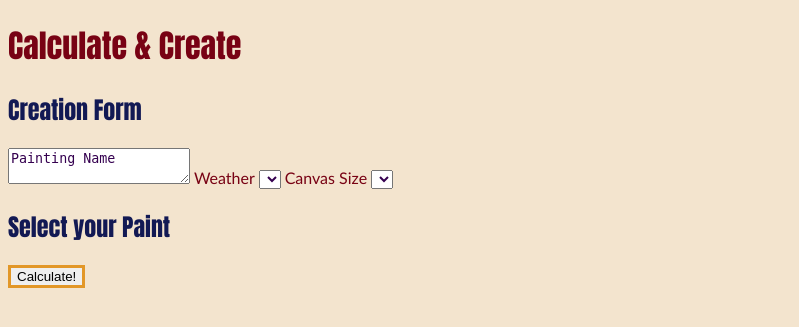
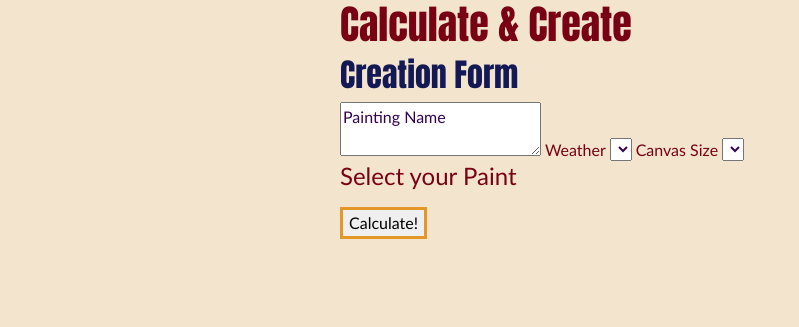
Before and after one commit to Grxcelynx/Calculate-and-Create, a Flask app: page /render_form in a window 1280 px wide. Shown: the top 327 px of the page, without its empty margins (0-799 px from the left). Run offline with Flask 2, Linux system fonts and the light colour scheme; data that the repository does not hold is empty; some libraries are stand-ins or nearby versions.

Commit message:
added style

```diff
--- a/static/style.css
+++ b/static/style.css
@@ -1,3 +1,11 @@
+div {
+    width: 600px;
+    margin-left: auto;
+    margin-right: auto;
+    margin-bottom:auto;
+    margin-top: auto;
+}
+
 body {
     background-color: #F3E4CE;
     font-family: "Trebuchet MS", Helvetica, sans-serif;
@@ -13,6 +21,7 @@ body {
   h2 {
     font-family: Impact, Haettenschweiler, 'Arial Narrow Bold', sans-serif;
     color: #121954;
+
   }
 
   h3 {
@@ -31,15 +40,20 @@ p {
   color: #780214
 }
 form {
-  color: #780214
+  color: #780214;
+  margin-left: auto;
+  margin-right: auto;
 }
 
 select {
-  color : #350150
+  color : #350150;
+  margin-left: auto;
+    margin-right: auto;
 }
 
 li {
   color : #E29728;
+
   /* background-color: #520000; */
 
 
--- a/templates/base.html
+++ b/templates/base.html
@@ -1,6 +1,7 @@
 <!doctype html>
 <html>
   <head>
+    <link rel="stylesheet" href="https://cdn.jsdelivr.net/npm/bootstrap@4.6.0/dist/css/bootstrap.min.css" integrity="sha384-B0vP5xmATw1+K9KRQjQERJvTumQW0nPEzvF6L/Z6nronJ3oUOFUFpCjEUQouq2+l" crossorigin="anonymous">
     <meta charset="utf-8">
     <meta name="viewport" content="width=device-width">
     <title>
--- a/templates/calc_examples.html
+++ b/templates/calc_examples.html
@@ -1,4 +1,5 @@
-{% extends 'base.html' %}
+<div>
+  {% extends 'base.html' %}
 
   <body>
     {% block body %}
@@ -19,5 +20,5 @@
 
     {% endblock %}
 
-
   </body>
+</div>
--- a/templates/creation_form.html
+++ b/templates/creation_form.html
@@ -1,5 +1,5 @@
 <!-- NOTE TO SELF: not sure if it is pulling canvas/paints/weather from corrct place  -->
-
+<div>
   {% extends 'base.html' %}
   {% block title %}Calculate & Create Home{% endblock %}
 
@@ -10,6 +10,7 @@
     <h1>Calculate & Create</h1>
 
     <h2>Creation Form</h2>
+
 
         <textarea name="painting_name">Painting Name</textarea>
 
@@ -35,7 +36,7 @@
           </ul>
       </select>
 
-        <h2>Select your Paint</h2>
+          <h4>Select your Paint</h4>
             <ul>
               {% for paint in paint_types %}
               <li>
@@ -53,3 +54,7 @@
   </form>
 
     {% endblock %}
+
+
+
+</div>
--- a/templates/homepage.html
+++ b/templates/homepage.html
@@ -1,4 +1,7 @@
+<div>
   {% extends 'base.html' %}
+  <link href="/static/style.css" rel="stylesheet">
+
   {% block title %}Calculate & Create Home{% endblock %}
 
     {% block body %}
@@ -31,3 +34,4 @@
 
 
   {% endblock %}
+</div>
```
Also changed, not shown: templates/result.html (+12 -3 lines), templates/sms_sent.html (+14 -2 lines). Lines whose indentation alone changed are shown as unchanged.
